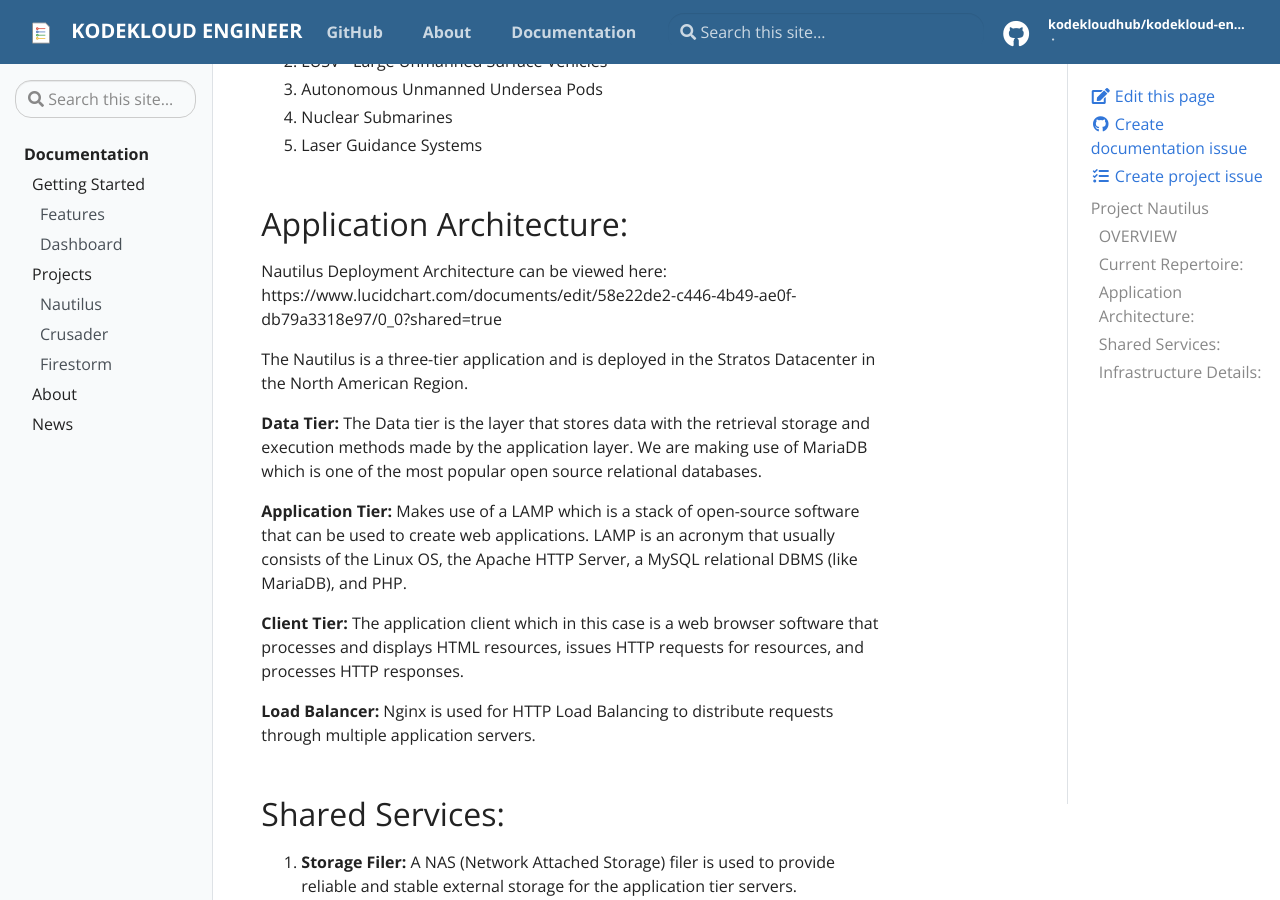
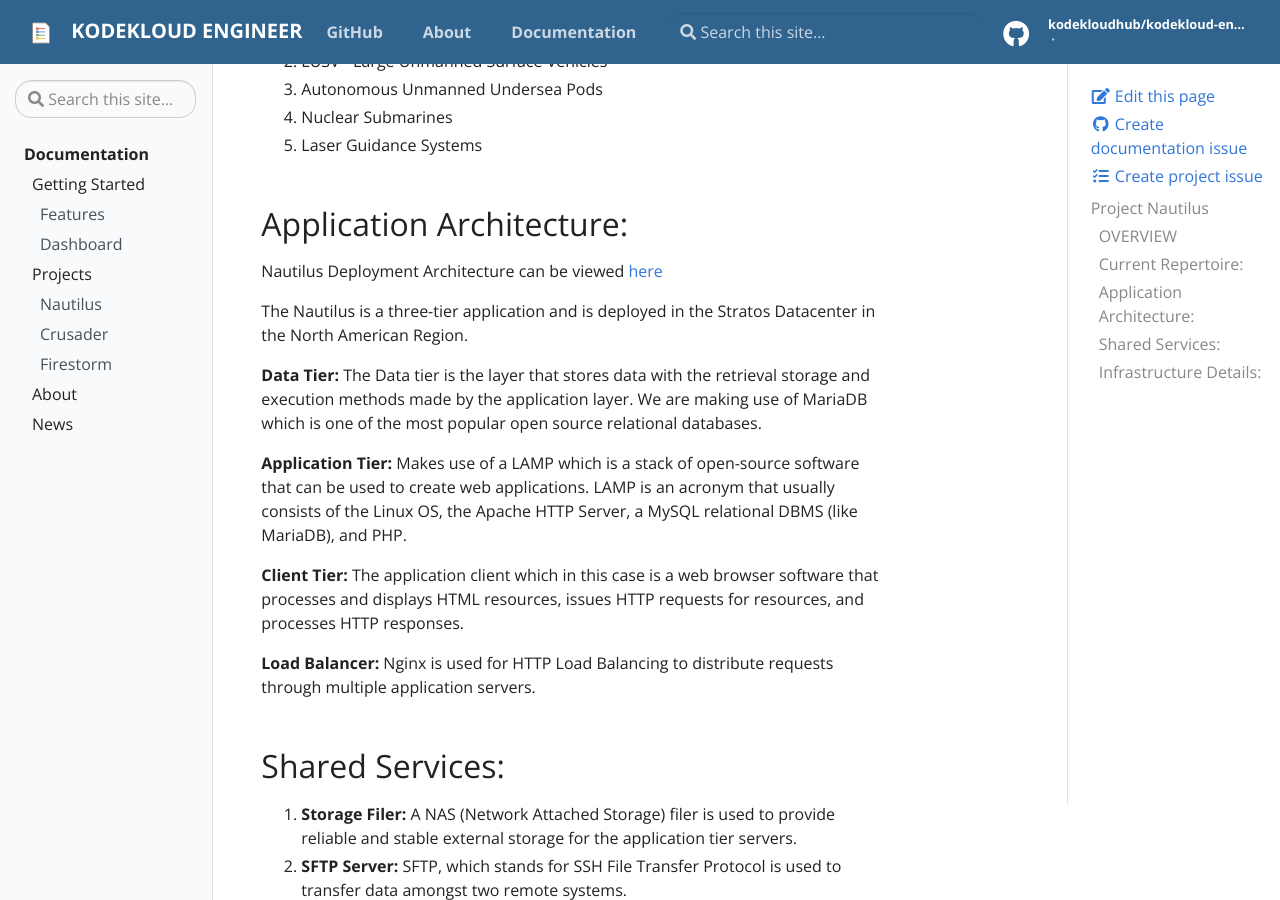
Before and after one commit to kodekloudhub/kodekloud-engineer, a Jekyll site: the page built from _docs/projects/nautilus-2.md, in a window 1280 px wide and 900 px high, scrolled down 605 px. Built offline with Jekyll 4.4.1, drawn with Linux system fonts in a browser that asks for light colours.

Commit message:
Update nautilus-2.md

```diff
--- a/_docs/projects/nautilus-2.md
+++ b/_docs/projects/nautilus-2.md
@@ -21,8 +21,7 @@ Nautilus Application helps the Naval forces to make smart procurement decisions
 5. Laser Guidance Systems
 
 ## Application Architecture:
-Nautilus Deployment Architecture can be viewed here:
-https://www.lucidchart.com/documents/edit/58e22de2-c446-4b49-ae0f-db79a3318e97/0_0?shared=true
+Nautilus Deployment Architecture can be viewed [here](https://www.lucidchart.com/documents/edit/58e22de2-c446-4b49-ae0f-db79a3318e97/0_0?shared=true)
 
 The Nautilus is a three-tier application and is deployed in the Stratos Datacenter in the North American Region.
 
```
